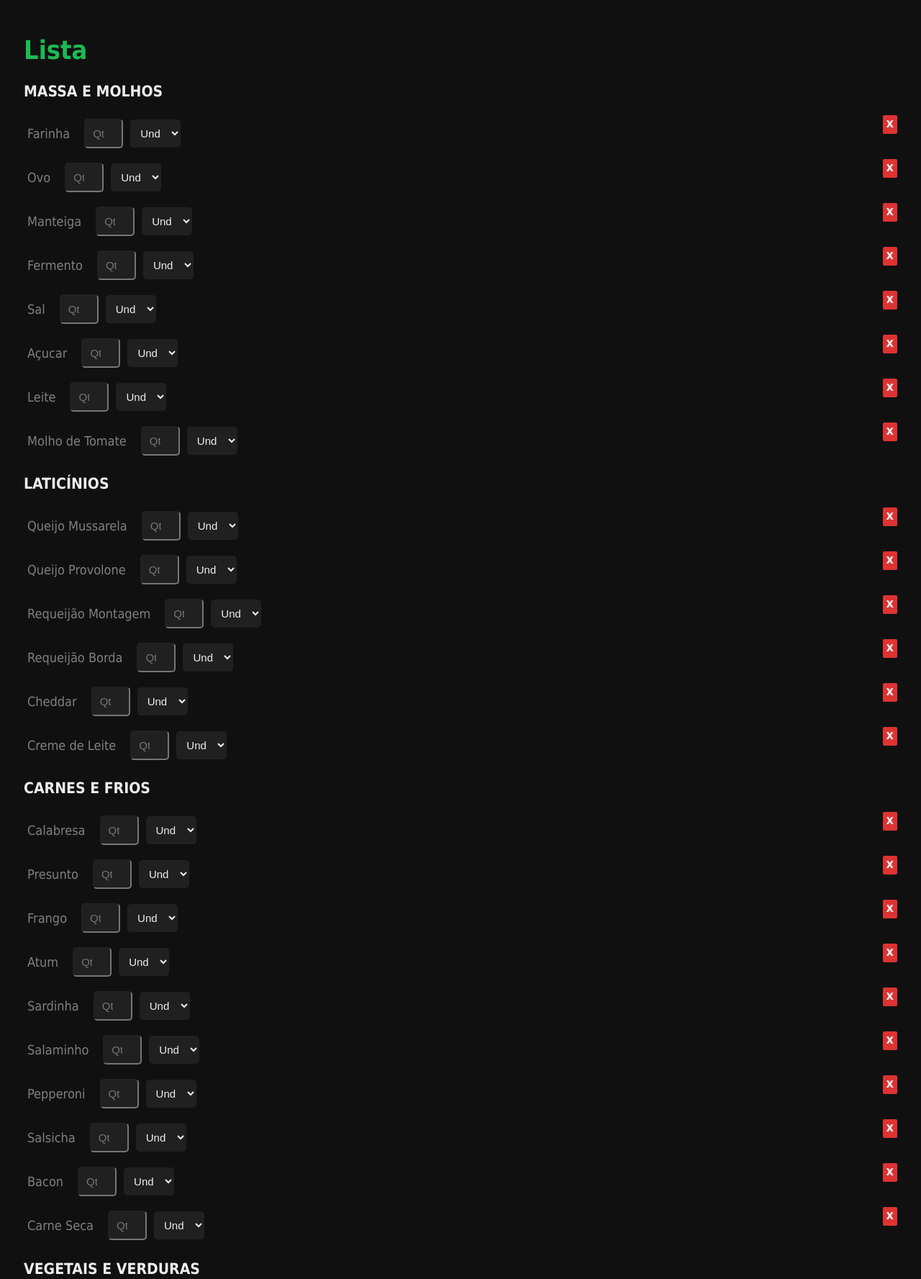
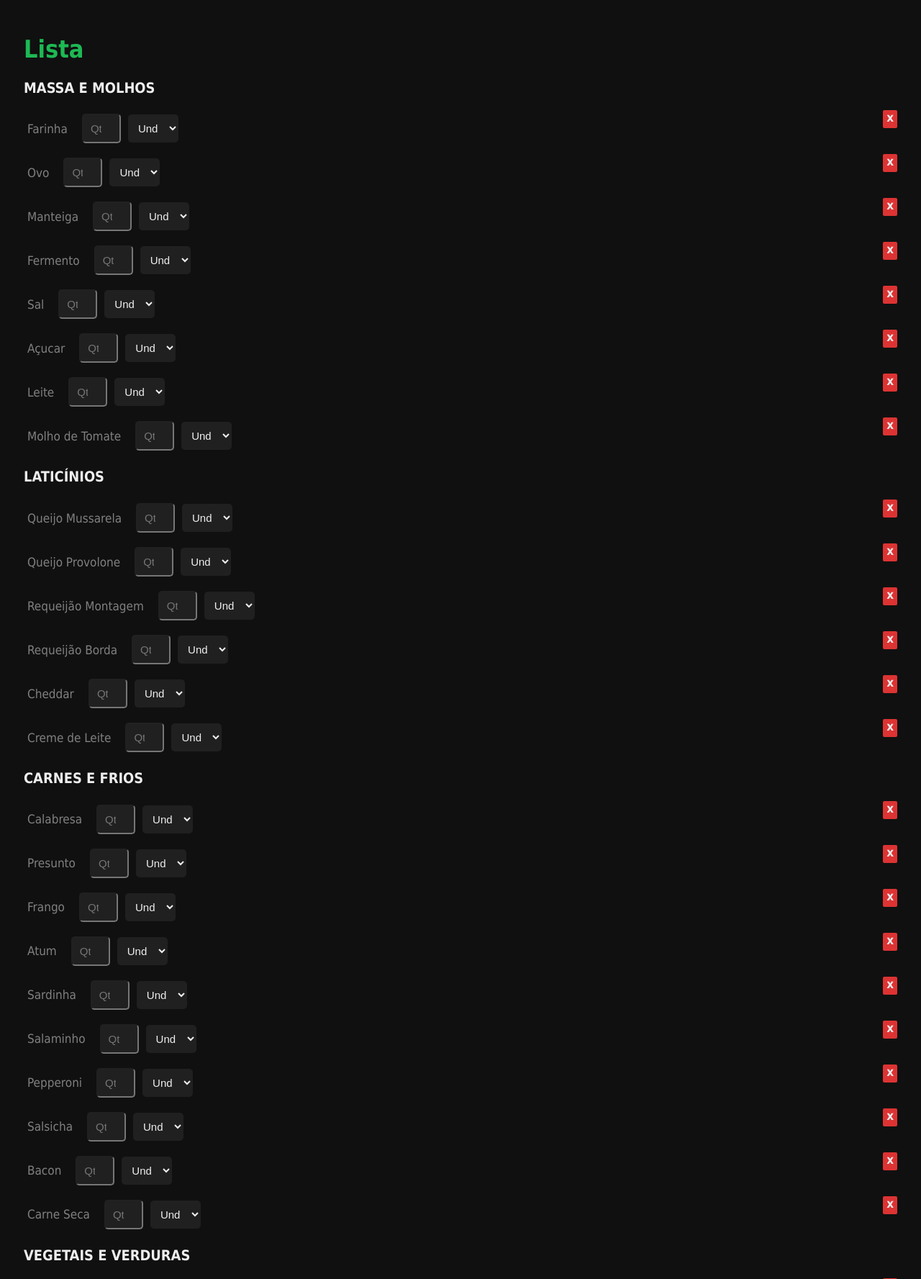
Before and after one commit to chardpro/buylist, a Flask app: page / in a window 1280 px wide. Shown: the top 1777 px of the page at 72% size. Run offline with Flask 3, Linux system fonts and the light colour scheme; data comes from the database, SQL or seed files in the repository.

Commit message:
Atualizar o index.html

```diff
--- a/templates/index.html
+++ b/templates/index.html
@@ -15,7 +15,7 @@
             background-color: #101010;
             color: #eee;
             font-family: Tahoma, sans-serif;
-            font-size: 18px;
+            font-size: 17px;
         }
 
         h1 {
```
